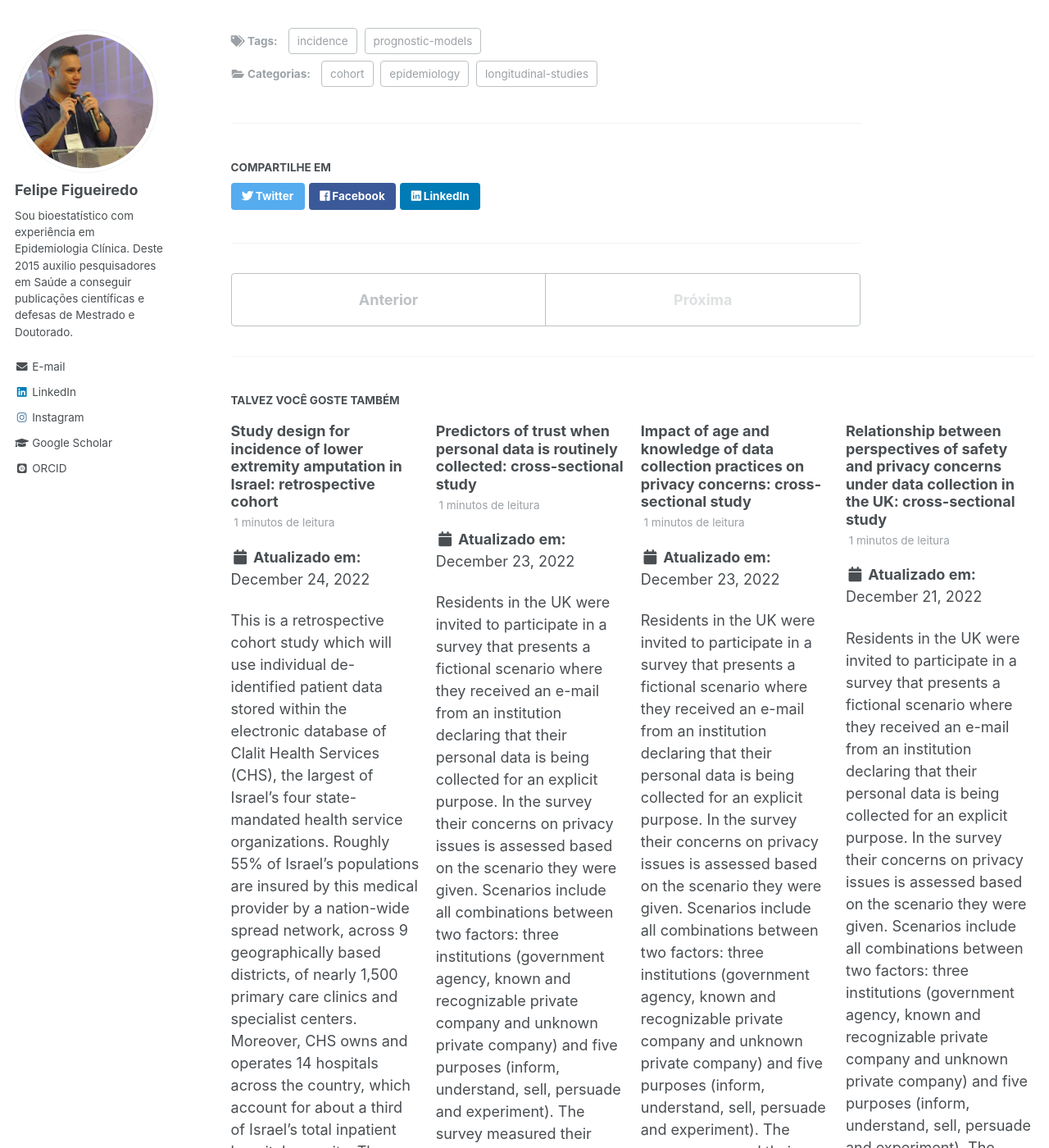
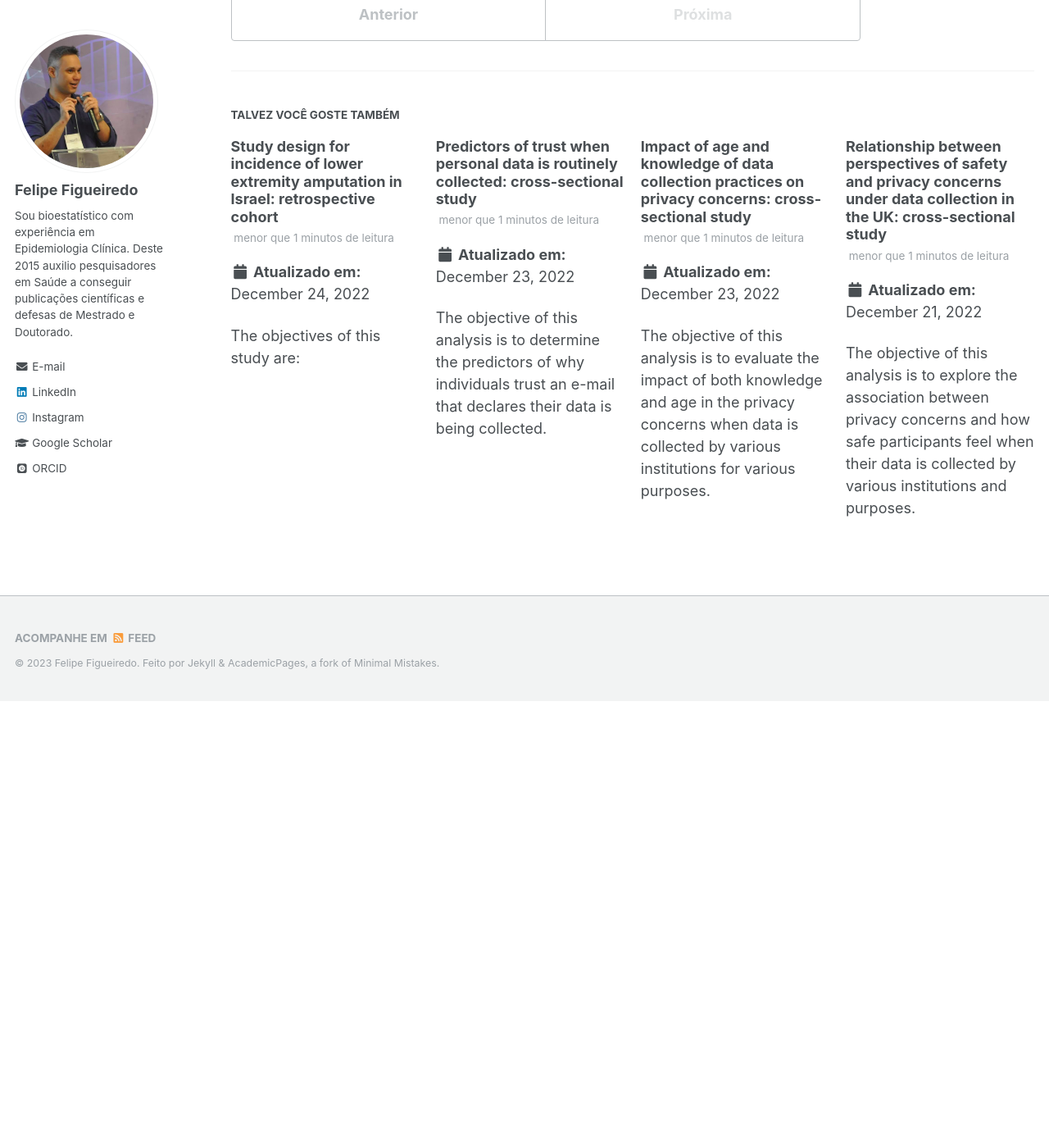
Before and after one commit to philsf-biostat/philsf-biostat.github.io, a Jekyll site: the page built from _posts/2022-12-24-SAR-2022-045.md, in a window 1280 px wide and 1400 px high, scrolled down 1459 px. Shown: the whole window at 82% size. Built offline with Jekyll 4.4.1, drawn with Linux system fonts in a browser that asks for light colours; some web fonts are replaced; after the commit the page ends 2314 px from its top, so only the background shows below that; some of the changed text lies outside the part shown.

Commit message:
context removed (obs)
site shows only first paragraph, use objective instead

```diff
--- a/_posts/2022-12-21-SAR-2022-037.md
+++ b/_posts/2022-12-21-SAR-2022-037.md
@@ -13,11 +13,6 @@ tags:
   - diagnostic-models
   - survey
 ---
-
-Residents in the UK were invited to participate in a survey that presents a fictional scenario where they received an e-mail from an institution declaring that their personal data is being collected for an explicit purpose.
-In the survey their concerns on privacy issues is assessed based on the scenario they were given.
-Scenarios include all combinations between two factors: three institutions (government agency, known and recognizable private company and unknown private company) and five purposes (inform, understand, sell, persuade and experiment).
-The survey measured their perspectives on three dimensions: safety, creepiness and motivation to interrupt the collection of personal data.
 
 The objective of this analysis is to explore the association between privacy concerns and how safe participants feel when their data is collected by various institutions and purposes.
 
--- a/_posts/2022-12-23-SAR-2022-040.md
+++ b/_posts/2022-12-23-SAR-2022-040.md
@@ -13,11 +13,6 @@ tags:
   - diagnostic-models
   - survey
 ---
-
-Residents in the UK were invited to participate in a survey that presents a fictional scenario where they received an e-mail from an institution declaring that their personal data is being collected for an explicit purpose.
-In the survey their concerns on privacy issues is assessed based on the scenario they were given.
-Scenarios include all combinations between two factors: three institutions (government agency, known and recognizable private company and unknown private company) and five purposes (inform, understand, sell, persuade and experiment).
-The survey measured their perspectives on three dimensions: safety, creepiness and motivation to interrupt the collection of personal data.
 
 The objective of this analysis is to evaluate the impact of both knowledge and age in the privacy concerns when data is collected by various institutions for various purposes.
 
--- a/_posts/2022-12-23-SAR-2022-041.md
+++ b/_posts/2022-12-23-SAR-2022-041.md
@@ -13,11 +13,6 @@ tags:
   - diagnostic-models
   - survey
 ---
-
-Residents in the UK were invited to participate in a survey that presents a fictional scenario where they received an e-mail from an institution declaring that their personal data is being collected for an explicit purpose.
-In the survey their concerns on privacy issues is assessed based on the scenario they were given.
-Scenarios include all combinations between two factors: three institutions (government agency, known and recognizable private company and unknown private company) and five purposes (inform, understand, sell, persuade and experiment).
-The survey measured their perspectives on three dimensions: safety, creepiness and motivation to interrupt the collection of personal data.
 
 The objective of this analysis is to determine the predictors of why individuals trust an e-mail that declares their data is being collected.
 
--- a/_posts/2022-12-24-SAR-2022-044.md
+++ b/_posts/2022-12-24-SAR-2022-044.md
@@ -14,12 +14,6 @@ tags:
   - incidence
   - prognostic-models
 ---
-
-This is a retrospective cohort study which will use individual de-identified patient data stored within the electronic database of Clalit Health Services (CHS), the largest of Israel's four state-mandated health service organizations.
-Roughly 55% of Israel's populations are insured by this medical provider by a nation-wide spread network, across 9 geographically based districts, of nearly 1,500 primary care clinics and specialist centers.
-Moreover, CHS owns and operates 14 hospitals across the country, which account for about a third of Israel's total inpatient hospital capacity.
-These hospitals provide emergency and elective medical services to any patient, irrespective of their medical insurance affiliation.
-Keeping in mind that medical insurance is mandatory by law in Israel for all its citizens, this database holds potential information which can reflect extensive continuum of care encountered throughout an individual's life together with exhaustive detailing of relevant clinical data.
 
 The objectives of this study are:
 
--- a/_posts/2022-12-24-SAR-2022-045.md
+++ b/_posts/2022-12-24-SAR-2022-045.md
@@ -14,12 +14,6 @@ tags:
   - incidence
   - prognostic-models
 ---
-
-This is a retrospective cohort study which will use individual de-identified patient data stored within the electronic database of Clalit Health Services (CHS), the largest of Israel's four state-mandated health service organizations.
-Roughly 55% of Israel's populations are insured by this medical provider by a nation-wide spread network, across 9 geographically based districts, of nearly 1,500 primary care clinics and specialist centers.
-Moreover, CHS owns and operates 14 hospitals across the country, which account for about a third of Israel's total inpatient hospital capacity.
-These hospitals provide emergency and elective medical services to any patient, irrespective of their medical insurance affiliation.
-Keeping in mind that medical insurance is mandatory by law in Israel for all its citizens, this database holds potential information which can reflect extensive continuum of care encountered throughout an individual's life together with exhaustive detailing of relevant clinical data.
 
 The objective of the study is to determine the age-adjusted incidence rate ratio of lower extremity amputation across varying BMI groups in patients with dysvascular disease in Israel.
 
```
Also changed, not shown: _posts/2022-12-11-SAR-2022-034.md (+0 -5 lines).
